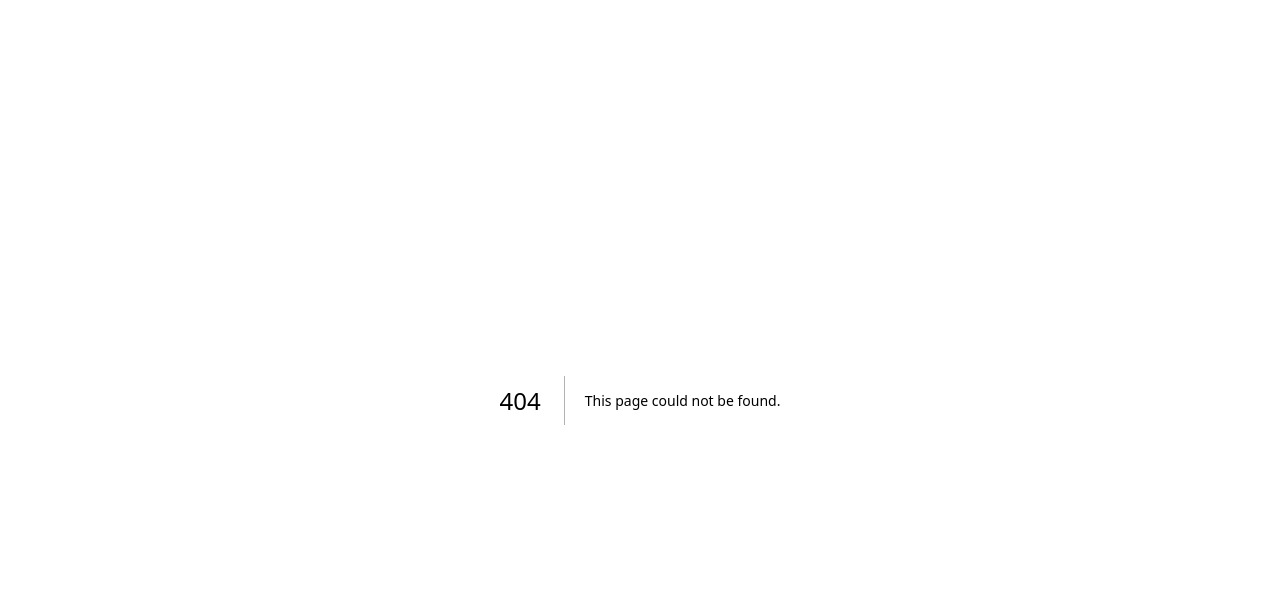
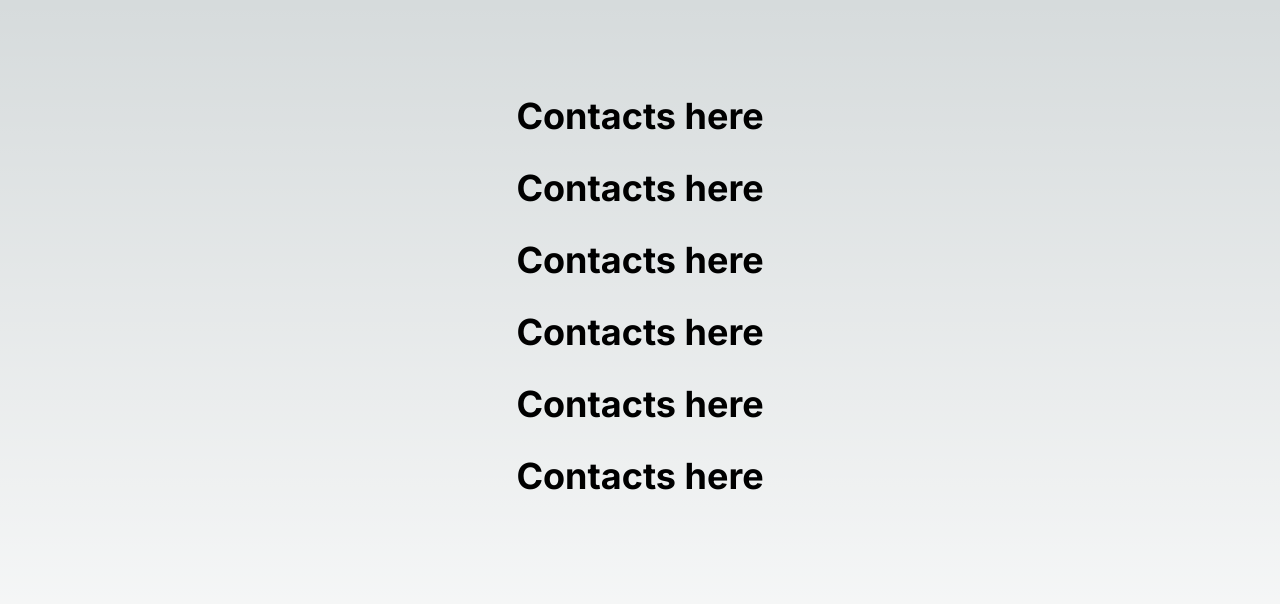
Before and after one commit to andrii-maglovanyi/grokku-games-collection, a Next.js app: page /contacts in a window 1280 px wide. Before the commit this address had no page. Shown: the top 604 px of the page. Built offline with nearby package versions, Linux system fonts and the light colour scheme.

Commit message:
new page

```diff
--- a/src/app/about/page.tsx
+++ /dev/null
@@ -1,9 +0,0 @@
-import Link from "next/link";
-
-export default function About() {
-  return (
-    <main className="justify-top flex min-h-screen flex-col items-center p-24">
-      <h1 className="mb-8 text-4xl font-bold">About</h1>
-    </main>
-  );
-}
--- /dev/null
+++ b/src/app/contacts/page.tsx
@@ -0,0 +1,14 @@
+import Link from "next/link";
+
+export default function Contacts() {
+  return (
+    <main className="justify-top flex min-h-screen flex-col items-center p-24">
+      <h1 className="mb-8 text-4xl font-bold">Contacts here</h1>
+      <h1 className="mb-8 text-4xl font-bold">Contacts here</h1>
+      <h1 className="mb-8 text-4xl font-bold">Contacts here</h1>
+      <h1 className="mb-8 text-4xl font-bold">Contacts here</h1>
+      <h1 className="mb-8 text-4xl font-bold">Contacts here</h1>
+      <h1 className="mb-8 text-4xl font-bold">Contacts here</h1>
+    </main>
+  );
+}
--- a/src/app/help/page.tsx
+++ b/src/app/help/page.tsx
@@ -4,6 +4,9 @@ export default function Help() {
   return (
     <main className="justify-top flex min-h-screen flex-col items-center p-24">
       <h1 className="mb-8 text-4xl font-bold">Help</h1>
+      <Link href="/help/faq">
+        <a className="text-blue-500">FAQ</a>
+      </Link>
     </main>
   );
 }
--- a/src/app/page.tsx
+++ b/src/app/page.tsx
@@ -1,10 +1,10 @@
-import Link from "next/link";
+// import Link from "next/link";
 
 export default function Home() {
   return (
     <main className="justify-top flex min-h-screen flex-col items-center p-24">
       <h1 className="mb-8 text-4xl font-bold">Grokku games collection</h1>
-      <Link href="/memory">Memory</Link>
+      {/* <Link href="/memory">Memory</Link> */}
     </main>
   );
 }
```
